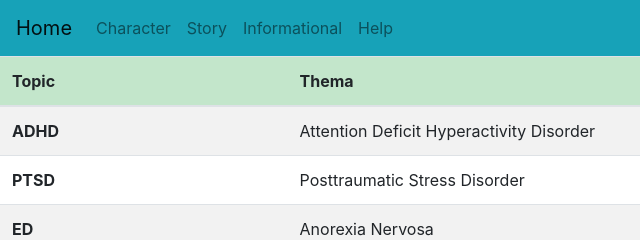
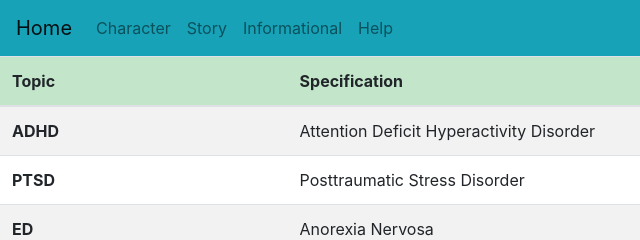
Before and after one commit to usrname97/Black-Hole, a plain HTML site: page index.html in a window 1280 px wide. Shown: the top 240 px of the page, 0-640 px from the left. Drawn offline with nearby package versions, Linux system fonts and the light colour scheme.

Commit message:
Add files via upload

```diff
--- a/index.html
+++ b/index.html
@@ -50,7 +50,7 @@
       <thead class="table-success">
         <tr>
           <th scope="col">Topic</th>
-          <th scope="col">Thema</th>
+          <th scope="col">Specification</th>
           <th scope="col">Character Name</th>
         </tr>
       </thead>
```
